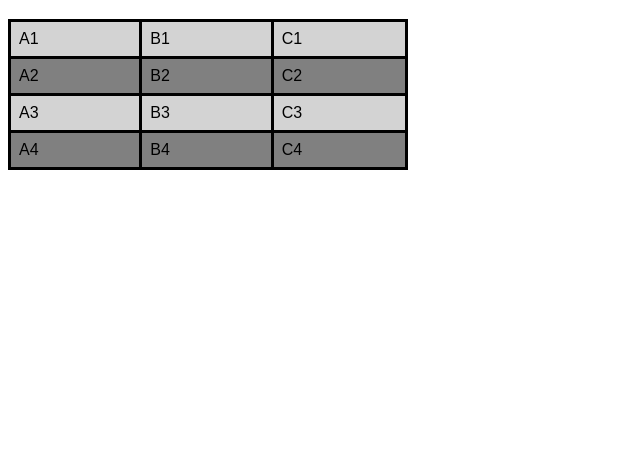
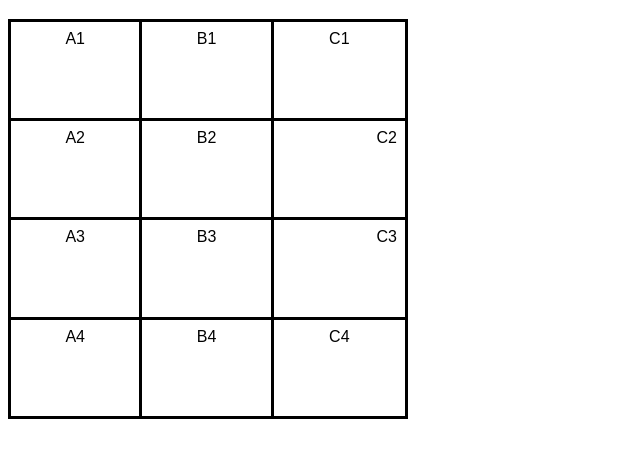
Before and after one commit to AncelmoViana/html5-css, a plain HTML site: page exercicios/ex023/tabela001.html in a window 1280 px wide. Shown: the part 61-518 px from the top of the page, without its empty margins (0-640 px from the left). Drawn offline with Linux system fonts and the light colour scheme.

Commit message:
criei tabela 001

```diff
--- a/exercicios/ex023/tabela001.html
+++ b/exercicios/ex023/tabela001.html
@@ -12,20 +12,22 @@
 
         table{
             width: 400px;
+            height: 400px;
             border-collapse: collapse;
         }
         td{
+            text-align: center;
+            vertical-align: top;
             border: solid
             black;
 
             padding: 8px ;
         }
-        tr{
-            background-color: rgba(128, 128, 128, 0.349);
+        .numero{
+            text-align: right;
         }
-        tr.linha-cinza{
-            background-color: gray;
-        }
+
+
     </style>
 </head>
 <body>
@@ -40,17 +42,17 @@
             <td>B1</td>
             <td>C1</td>
         </tr>
-        <tr class="linha-cinza"><!--Segunda linha-->
+        <tr><!--Segunda linha-->
             <td>A2</td>
             <td>B2</td>
-            <td>C2</td>
+            <td class="numero">C2</td>
         </tr>
         <tr><!--Terceira linha-->
             <td>A3</td>
             <td>B3</td>
-            <td>C3</td>
+            <td class="numero">C3</td>
         </tr>
-        <tr class="linha-cinza">
+        <tr>
             <td>A4</td>
             <td>B4</td>
             <td>C4</td>
```
